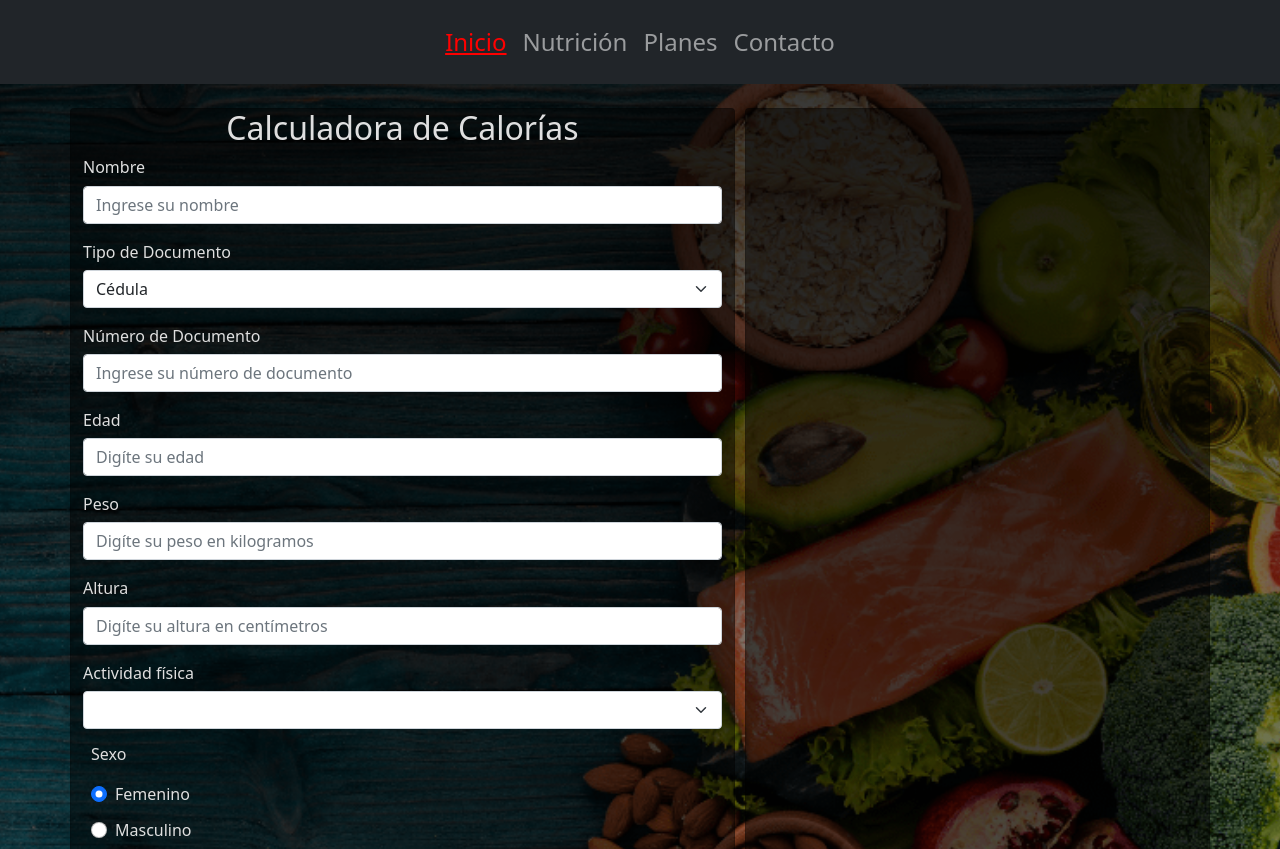
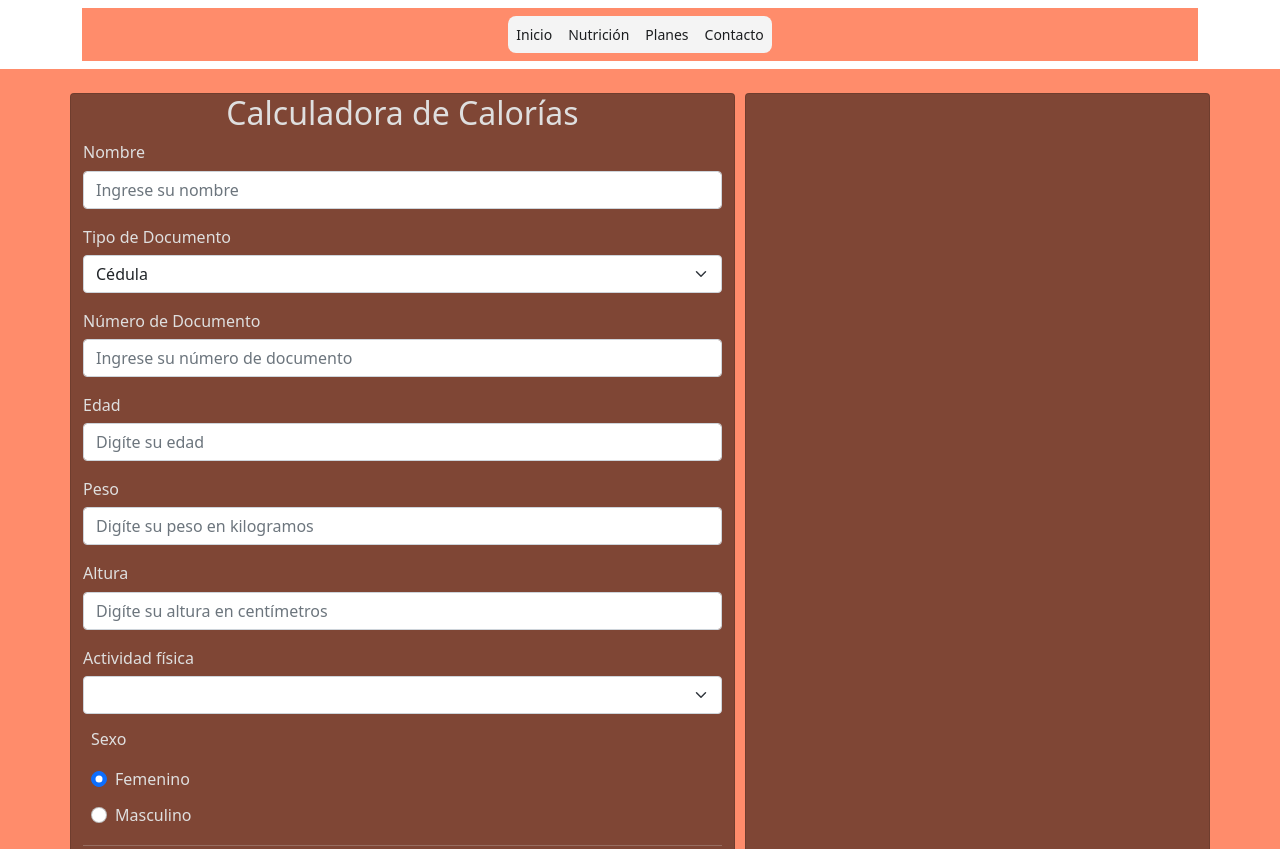
Before and after one commit to Edwin-Rojas-dev/calculadora-de-calorias, a plain HTML site: page index.html in a window 1280 px wide. Shown: the top 849 px of the page. Drawn offline with nearby package versions, Linux system fonts and the light colour scheme.

Commit message:
background color and navbar initial changes

```diff
--- a/index.html
+++ b/index.html
@@ -20,9 +20,9 @@
 
 <body>
   <header class="header">
-    <div class="bg-dark py-2">
+    <div class=" py-2">
       <div class="container">
-        <nav class="navbar navbar-expand-lg navbar-dark bg-dark">
+        <nav class="navbar navbar-expand-lg ">
           <div class="container-fluid">
             <div class="collapse navbar-collapse justify-content-center" id="navbarNav">
               <ul class="navbar-nav">
--- a/main.css
+++ b/main.css
@@ -1,3 +1,14 @@
+*,
+*::before,
+*::after {
+    padding: 0;
+    margin: 0;
+    box-sizing: border-box;
+}
+
+
+
+
 body::-webkit-scrollbar {
     width: 8px;
 }
@@ -14,14 +25,28 @@ body::-webkit-scrollbar-thumb {
 
 /* header */
 .header a {
-    font-size: 1.5em;
+    font-size: 1.4em;
 }
-.header a.active {
-    text-decoration: underline;
-    color: #ff0000 !important;
+// .header a.active {
+//     text-decoration: underline;
+//     color: #ff0000 !important;
+// }
+
+.navbar {
+    background-color: #ff8c6b;
+    font-size: 10px;
 }
 
+.navbar-nav{
+    background-color:#f4f4f4;
+    border-radius: 8px;
 
+}
+
+.navbar-nav li a {
+    color: #1c1e20;
+    list-style-type: none;
+}
 
 /* main */
 .row {
@@ -30,10 +55,8 @@ body::-webkit-scrollbar-thumb {
 }
 
 .main-content {
-    background-image: linear-gradient(#000000c7,#00000054), url('/img/cover.png');
-    background-repeat: no-repeat;
-    background-position: center;
-    background-size: cover;
+    width: 100%;
+    background-color: #ff8c6b;
 }
 .main-content .card {
     color:rgb(223, 223, 223);
```
